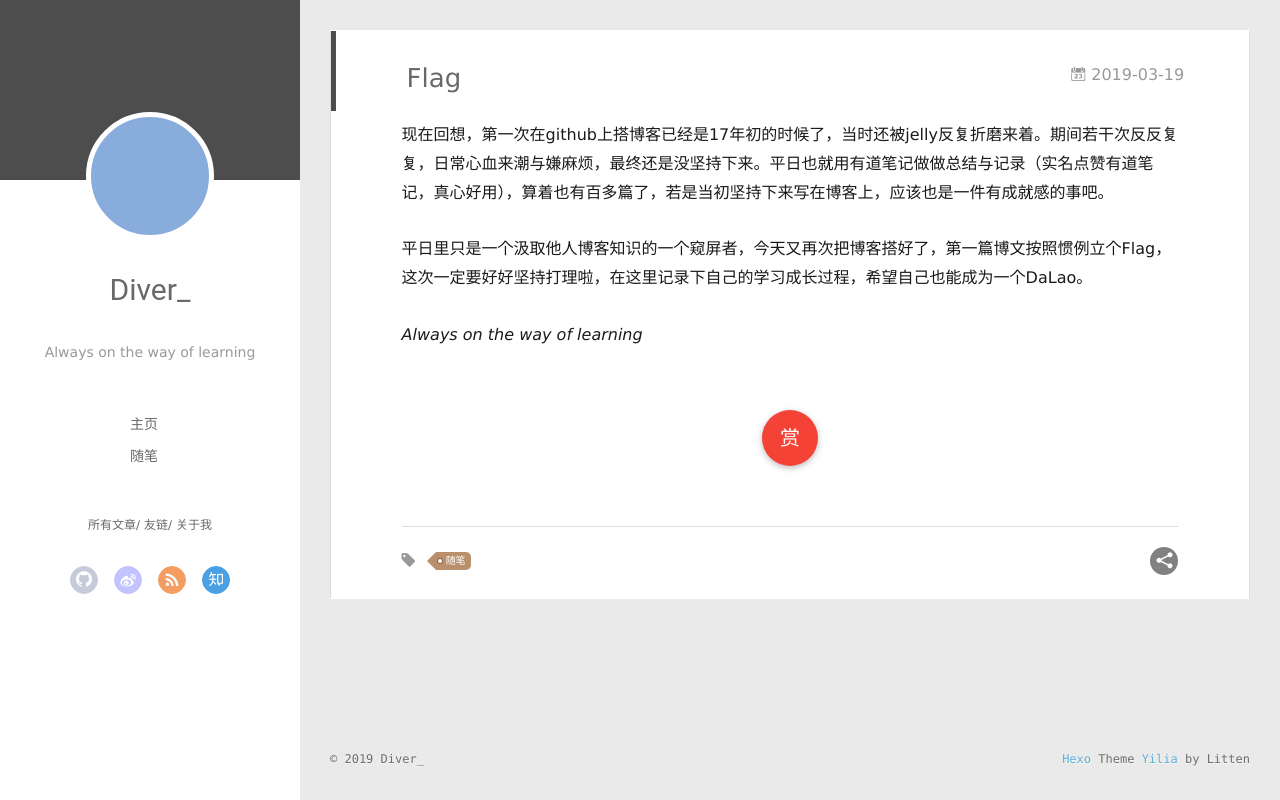
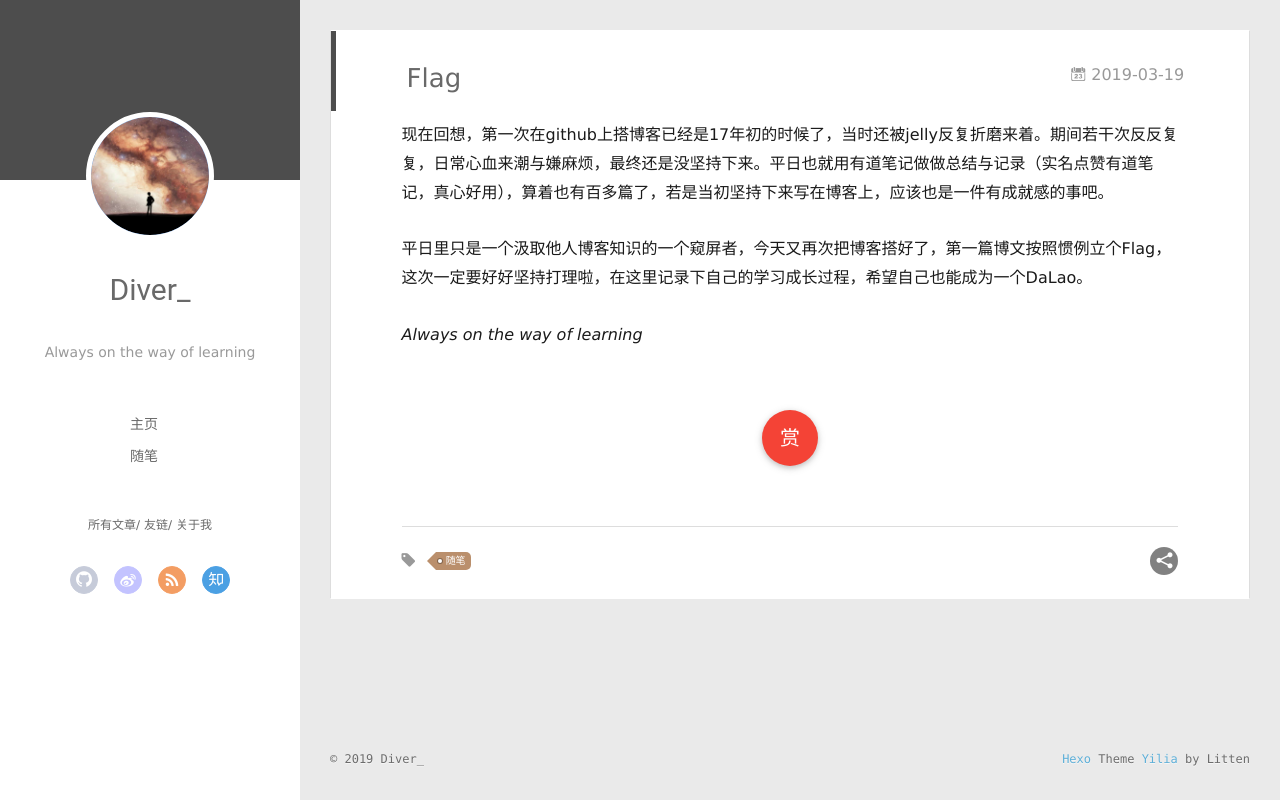
Before and after one commit to jianhongwu/jianhongwu.github.io, a plain HTML site: page 2019/03/19/Flag/index.html in a window 1280 px wide. Drawn offline with Linux system fonts and the light colour scheme; no server answers.

Commit message:
Site updated: 2019-03-19 23:29:52

```diff
--- a/2019/03/19/Flag/index.html
+++ b/2019/03/19/Flag/index.html
@@ -47,7 +47,7 @@
 <div class="intrude-less">
 	<header id="header" class="inner">
 		<a href="/" class="profilepic">
-			<img src="" class="js-avatar">
+			<img src="https://github.com/jianhongwu/jianhongwu.github.io/blob/master/img/avatar.jpg" class="js-avatar">
 		</a>
 		<hgroup>
 		  <h1 class="header-author"><a href="/">Diver_</a></h1>
@@ -107,7 +107,7 @@
 	<div class="intrude-less">
 		<header id="header" class="inner">
 			<div class="profilepic">
-				<img src="" class="js-avatar">
+				<img src="https://github.com/jianhongwu/jianhongwu.github.io/blob/master/img/avatar.jpg" class="js-avatar">
 			</div>
 			<hgroup>
 			  <h1 class="header-author js-header-author">Diver_</h1>
```
Also changed, not shown: archives/2019/03/index.html (+2 -2 lines), archives/2019/index.html (+2 -2 lines), archives/index.html (+2 -2 lines), index.html (+2 -2 lines), tags/随笔/index.html (+2 -2 lines), img/avatar.jpg (added).
